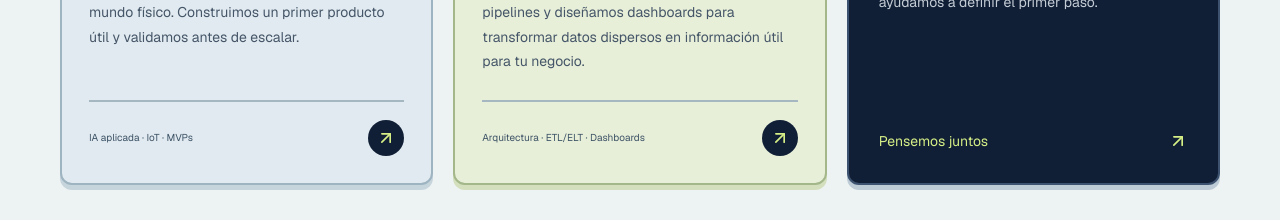
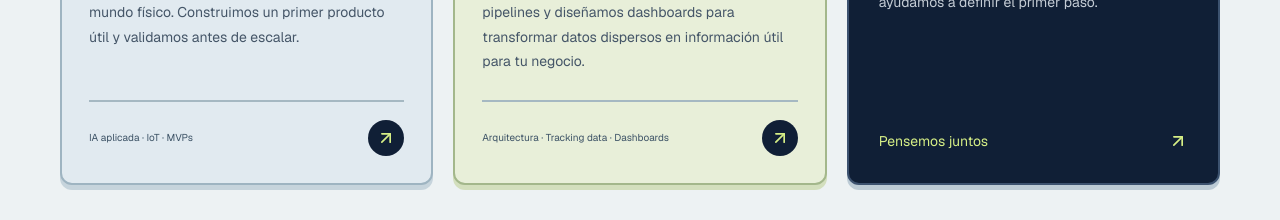
Before and after one commit to navy0110/navy_labs, a Next.js app: page / in a window 1280 px wide. Shown: the part 1860-2080 px from the top of the page. Built offline with nearby package versions, Linux system fonts and the light colour scheme.

Commit message:
Update home SEO description and data service tags

```diff
--- a/app/page.tsx
+++ b/app/page.tsx
@@ -9,14 +9,14 @@ import styles from "./navy.module.css";
 
 const whatsappUrl = "https://wa.me/5491168905153?text=" + encodeURIComponent("Hola Navy Labs, quiero contarles mi proyecto.");
 
-export const metadata: Metadata = { title: "Navy Labs — Tecnología con foco en ventas", description: "Webs, SEO, Ads, automatizaciones y apps inteligentes. Convertimos problemas de negocio en soluciones digitales claras." };
+export const metadata: Metadata = { title: "Navy Labs — Tecnología con foco en ventas", description: "Landings web, SEO, Google Ads - Meta Ads, automatizaciones y apps inteligentes. Conectamos tecnología y objetivos de negocio. Conocé nuestros proyectos." };
 
 const services = [
   { icon: Code2, title: "Webs y landings", subtitle: "Diseñadas para convertir.", text: "Una web rápida, clara y pensada para que tus visitas den el siguiente paso. Desde una landing hasta tu sitio completo.", tags: "Diseño UX/UI · Desarrollo · Analítica" },
   { icon: Search, title: "SEO & Ads", subtitle: "Que te encuentren los correctos.", text: "Conectamos tu propuesta con personas que la necesitan. Tráfico orgánico y campañas con objetivos y medición claros.", tags: "SEO técnico · Google Ads · Meta Ads" },
   { icon: Workflow, title: "Automatizaciones & CRM", subtitle: "Menos tareas. Más negocio.", text: "Cada consulta llega al CRM y activa un seguimiento automático. Tu equipo sabe a quién contactar y qué oportunidad avanzar.", tags: "Integraciones · CRM · Workflows" },
   { icon: Radar, title: "Apps inteligentes", subtitle: "Ideas que hacen cosas reales.", text: "IA para asistir a tu equipo e IoT para conectar el mundo físico. Construimos un primer producto útil y validamos antes de escalar.", tags: "IA aplicada · IoT · MVPs" },
-  { icon: Layers, title: "Ingeniería de datos a medida", subtitle: "Datos claros. Decisiones mejores.", text: "Conectamos tus fuentes, automatizamos pipelines y diseñamos dashboards para transformar datos dispersos en información útil para tu negocio.", tags: "Arquitectura · ETL/ELT · Dashboards" },
+  { icon: Layers, title: "Ingeniería de datos a medida", subtitle: "Datos claros. Decisiones mejores.", text: "Conectamos tus fuentes, automatizamos pipelines y diseñamos dashboards para transformar datos dispersos en información útil para tu negocio.", tags: "Arquitectura · Tracking data · Dashboards" },
 ];
 const faqs = [
   ["¿Cuánto tarda un proyecto?", "Una landing suele requerir entre 2 y 4 semanas, según alcance, contenido e integraciones. Una app requiere una estimación propia. Antes de empezar acordamos entregables y un calendario realista."],
```
